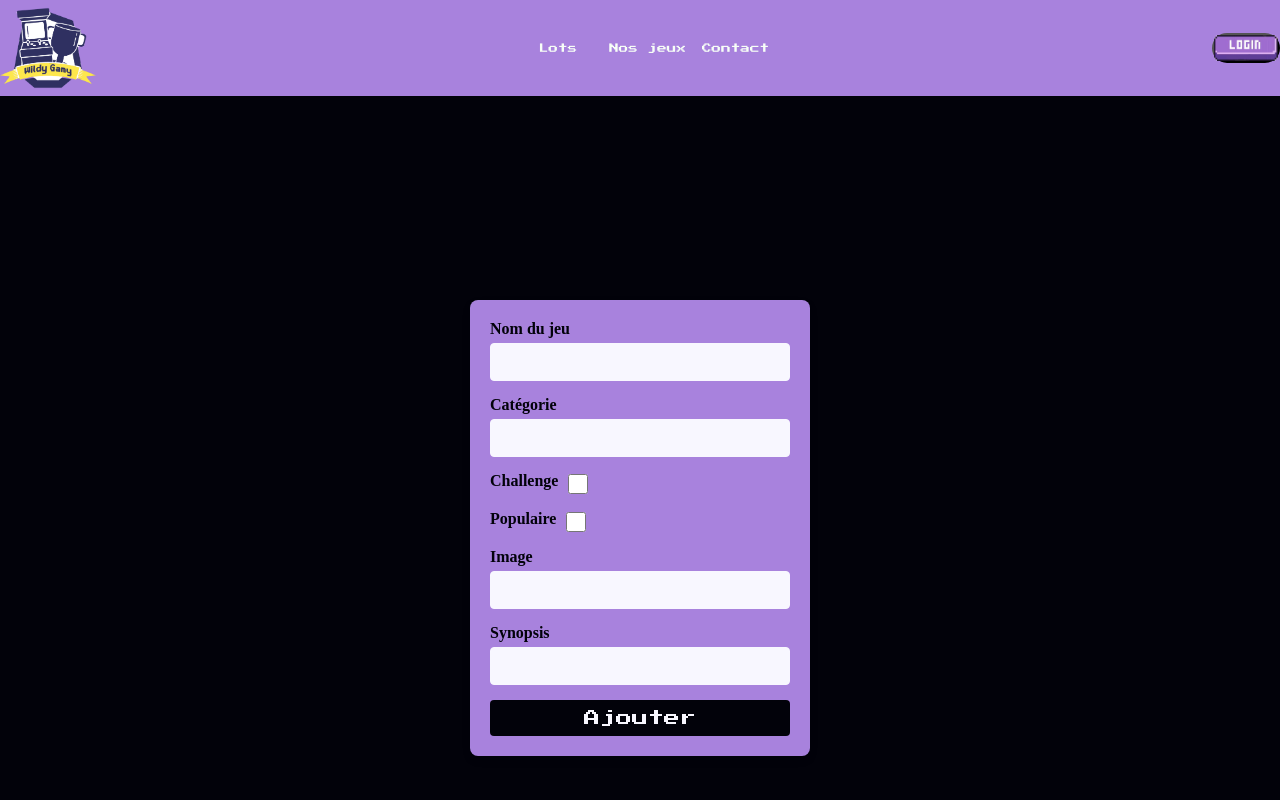
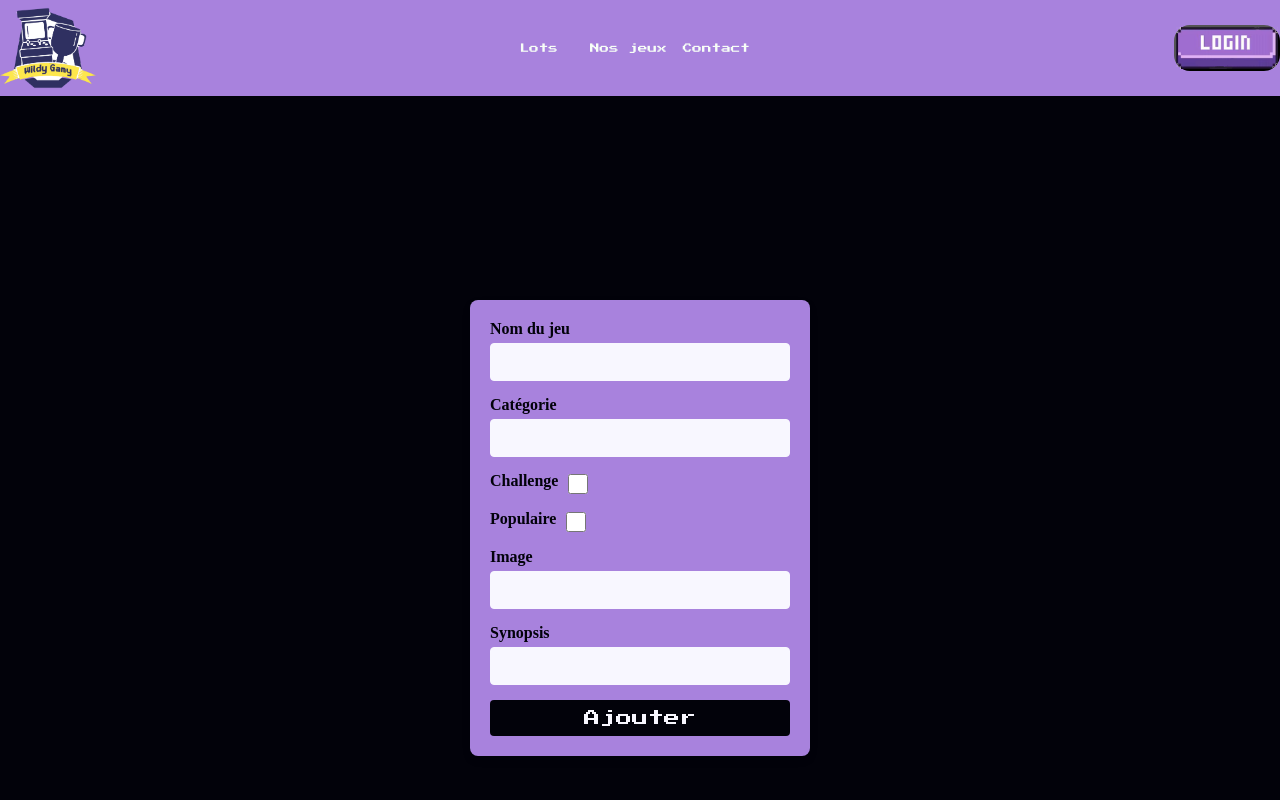
Before and after one commit to WildCodeSchool-2024-02/JS-lyon-0224-P3-wildygamy, a React (Vite) app in the folder client/: page /admin/games/add in a window 1280 px wide. Shown: the top 800 px of the page. Built offline with nearby package versions, Linux system fonts and the light colour scheme; no server answers.

Commit message:
Added a wider button for cancel/login

```diff
--- a/client/src/components/Header/Header.module.css
+++ b/client/src/components/Header/Header.module.css
@@ -44,10 +44,10 @@
 
 @media (min-width: 768px) {
   .loginIcon {
-    width: 5vw;
+    width: 8vw;
   }
 
   .cancelIcon {
-    width: 5vw;
+    width: 8vw;
   }
 }
```
